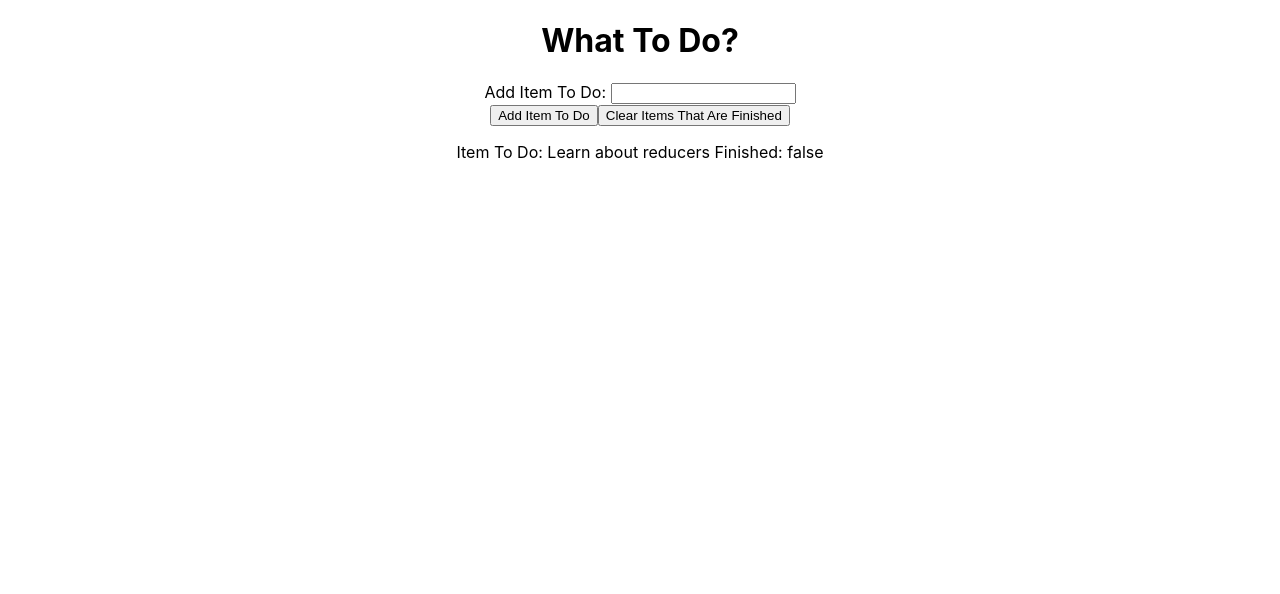
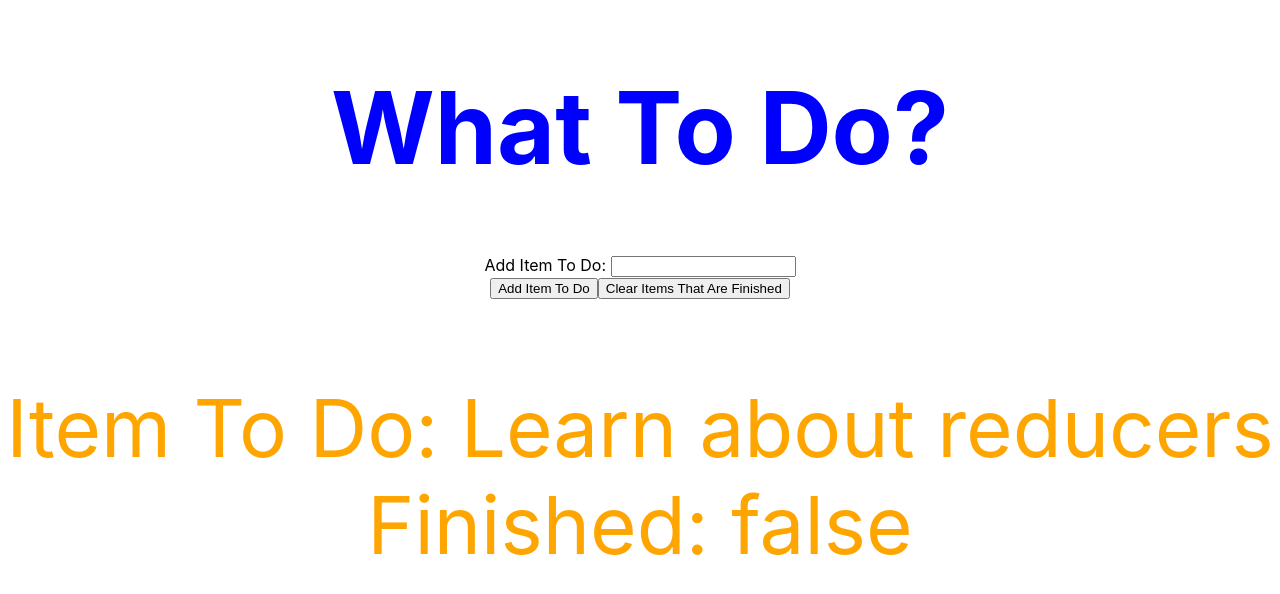
Before and after one commit to bloominstituteoftechnology/reducer-todo, a React (Create React App) app: page / in a window 1280 px wide. Shown: the top 594 px of the page. Built offline with nearby package versions, Linux system fonts and the light colour scheme.

Commit message:
basic css styling

```diff
--- a/src/App.css
+++ b/src/App.css
@@ -2,37 +2,14 @@
   text-align: center;
 }
 
-.App-logo {
-  height: 40vmin;
-  pointer-events: none;
+h1 {
+  color: blue;
+  font-size: 100px;
+
 }
 
-@media (prefers-reduced-motion: no-preference) {
-  .App-logo {
-    animation: App-logo-spin infinite 20s linear;
-  }
+p {
+  color: orange;
+  font-size: 80px;
+
 }
-
-.App-header {
-  background-color: #282c34;
-  min-height: 100vh;
-  display: flex;
-  flex-direction: column;
-  align-items: center;
-  justify-content: center;
-  font-size: calc(10px + 2vmin);
-  color: white;
-}
-
-.App-link {
-  color: #61dafb;
-}
-
-@keyframes App-logo-spin {
-  from {
-    transform: rotate(0deg);
-  }
-  to {
-    transform: rotate(360deg);
-  }
-}
```
